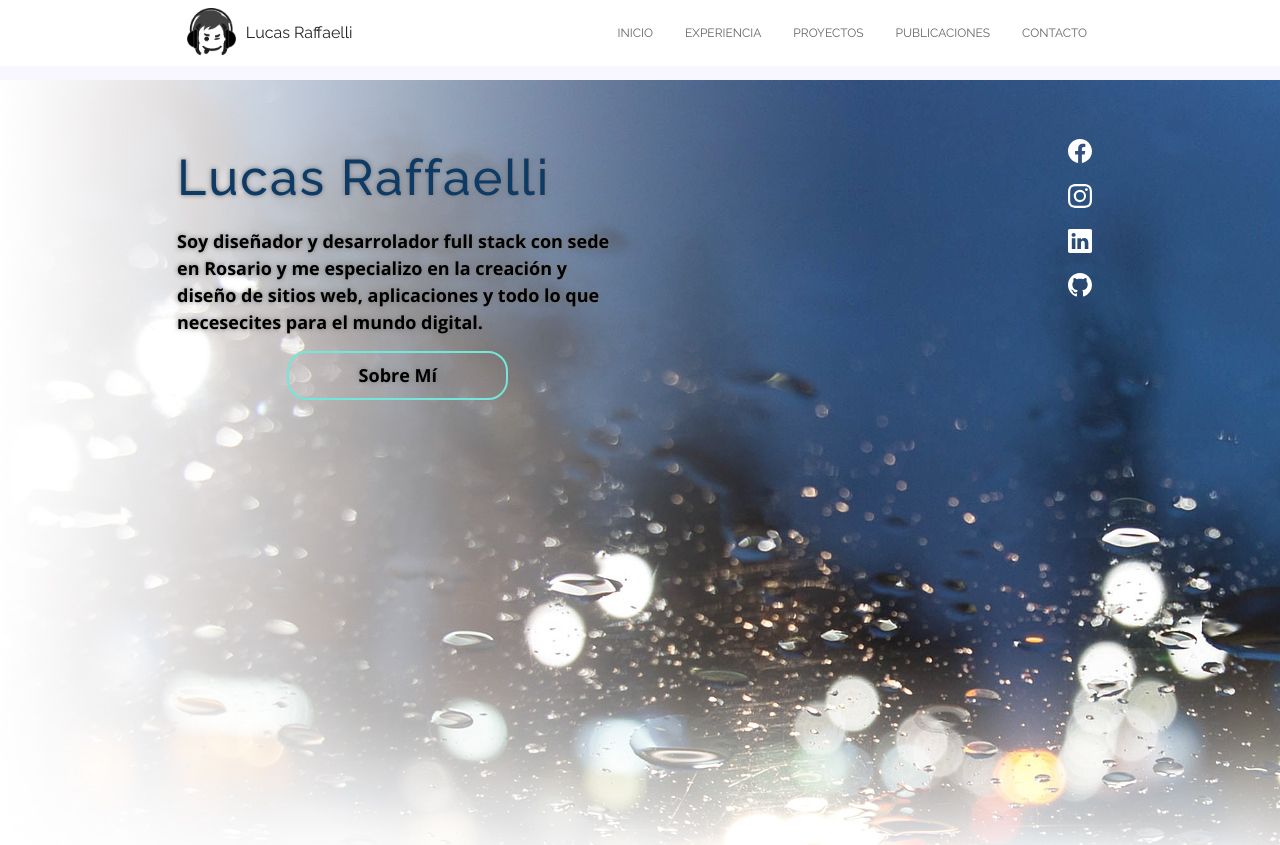
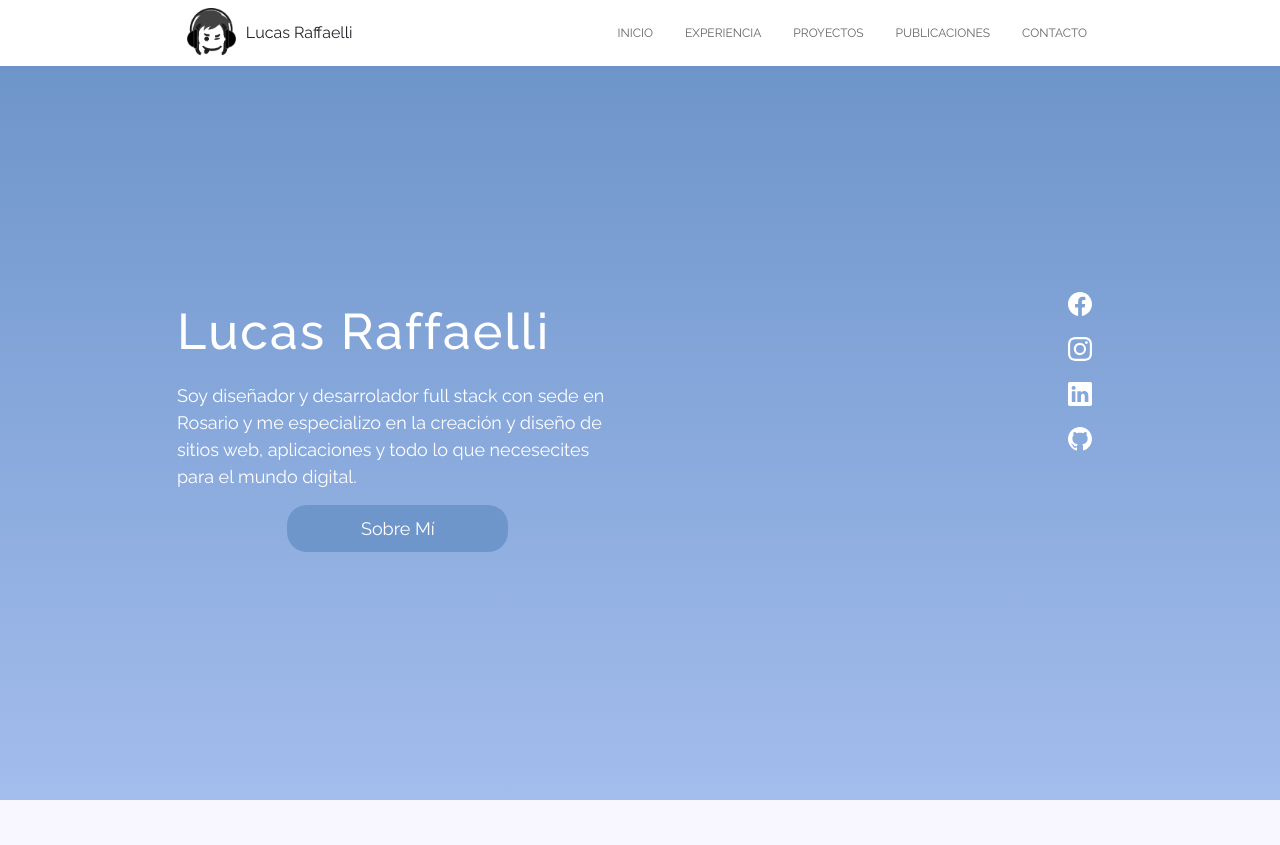
Before and after one commit to Lraffaelli/porfolio-coder, a website: page index.html in a window 1280 px wide. Shown: the top 845 px of the page. Drawn offline with nearby package versions, Linux system fonts and the light colour scheme.

Commit message:
Se modifico background de seccion inicio y los estilos de sus contenidos en funcion de este nuevo BG

```diff
--- a/index.html
+++ b/index.html
@@ -13,7 +13,14 @@
     />
     <meta name="keywords" content="desarrollador web full stack ,diseño web,
     desarrollador web, front-end, rosario, argentina, aplicaciones, freelance,
-    javascript, programador,frontend, Development, developer />
+    javascript, programador,frontend, Development, developer" />
+
+    <!-- protocolo open graph -->
+    <meta property="og:title" content="Lucas Raffaelli - Desarrollador Frontend">
+    <meta property="og:description" content="Desarrollador web Front-End de la ciudad de Rosario - Santa Fe - Argentina con mas de 10 años de experiencia.
+    Diseñador de páginas web. UX/UI. Programador web. Webmaster. Diseño y desarrollo web">
+    <meta property="og:url" content="http://lucasraffaelli.com/">
+    <meta property="og:image" content="">
 
     <!-- AOS LIBRARY -->
     <link href="https://unpkg.com/aos@2.3.1/dist/aos.css" rel="stylesheet" />
--- a/scss/component/_secccion_inicio.scss
+++ b/scss/component/_secccion_inicio.scss
@@ -3,31 +3,26 @@
 @import './experiencia';
 
 #inicio {
-    position: relative;
-    top: 80px;
+
     display: flex;
     justify-content: center;
-    width: 100%;
+    align-items: center;
     min-height: 100vh;
-    background-image: url(../src/assets/img/bg-init2.jpg);
+    background-image: linear-gradient(to top, #a3bded 0%, #6991c7 100%);
 
     .title {
       align-self: center;
+      color:$white;
 
       h2 {
         font-size: 50px;
         margin: 20px 0;
-        color:$blue;
         letter-spacing: 2px;
-        text-shadow: $text-shadow;
+
       }
       p {
        font-size: 18px;
-       font-weight: bold;
-       font-family: $paragraf-font;
-       color: #000;
        width: 60%;
-       text-shadow: $text-shadow;
        margin-bottom: 15px;
 
        .btn-mio {
@@ -38,11 +33,10 @@
         text-decoration: none;
         text-align: center;
         font-size: 18px;
-        font-weight: bold;
-        border: 2px solid #75E6DA;
+        background-color:#6f96cb;
         padding: 0.5em;
         border-radius: 20px;
-        color: #000;
+        color: #fff;
         cursor: pointer;
         transition: all 500ms;
 
@@ -51,6 +45,7 @@
           color:#272727;
           border: none;
           text-shadow:none;
+          width: 30%;
         }
        }
 
```
Also changed, not shown: css/style.css, 1 other file.
